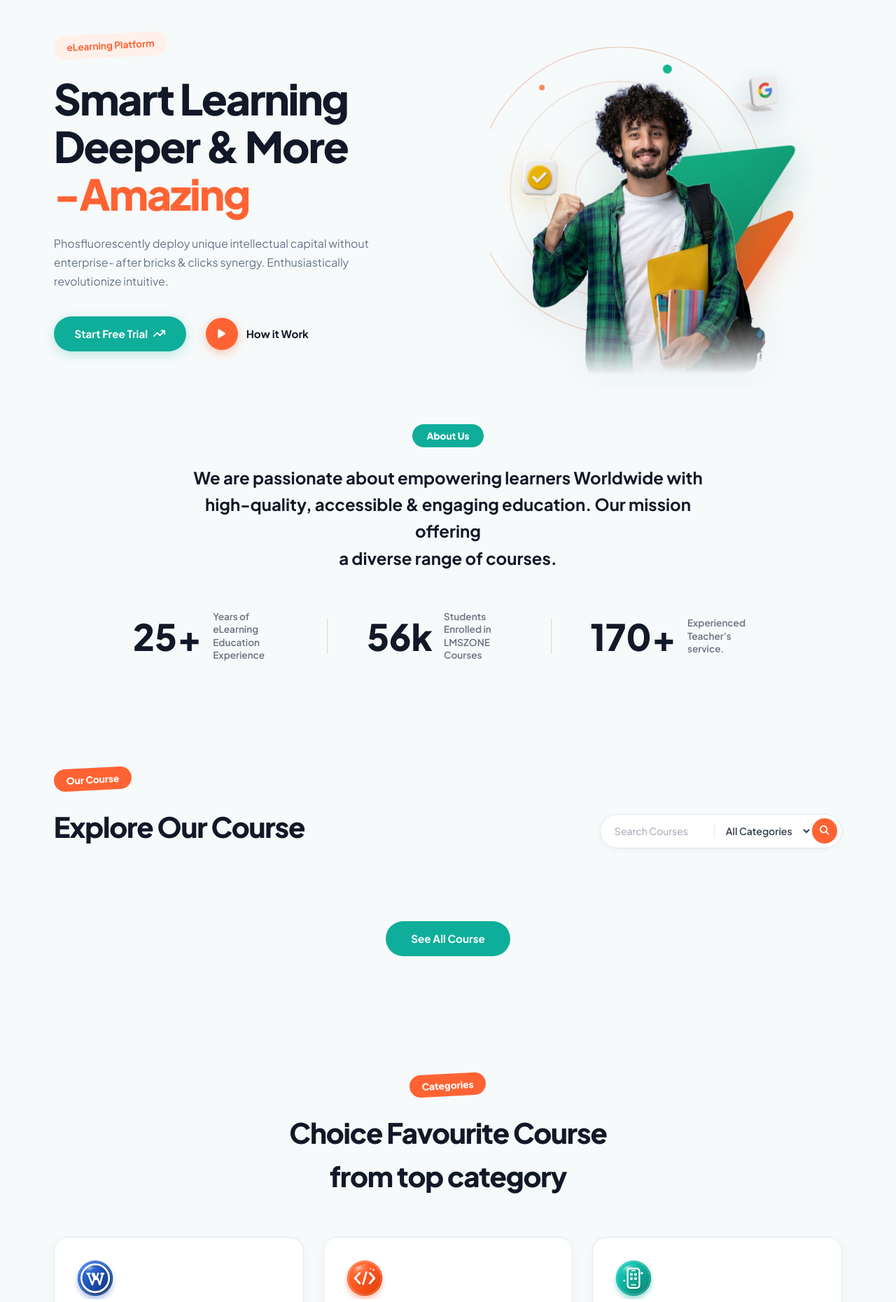
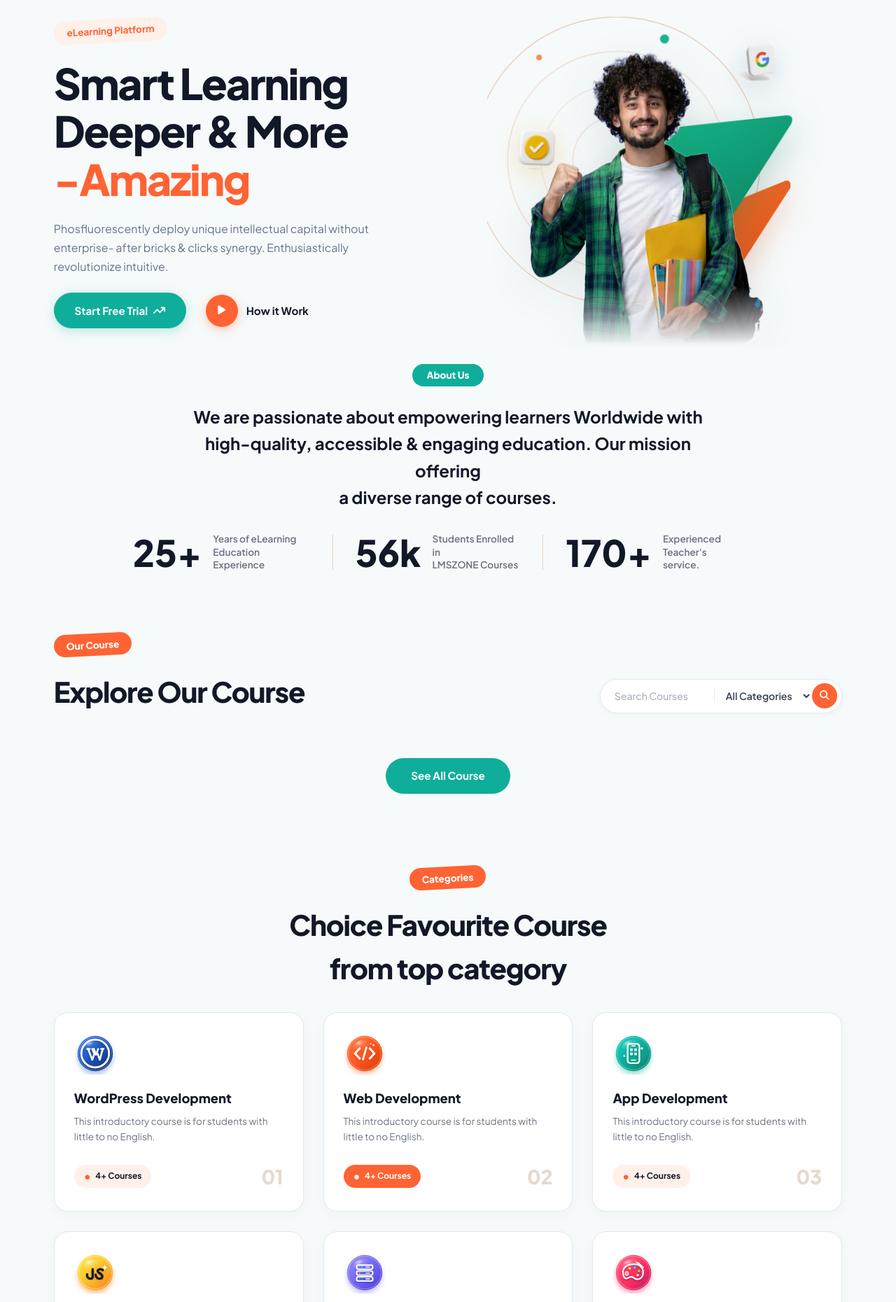
Before and after one commit to saidurrahmanmisket/devskill-lms, a Django app: page / in a window 1280 px wide. Shown: the part 87-1947 px from the top of the page at 70% size. Run offline with Django 5.2, Linux system fonts and the light colour scheme; data that the repository does not hold is empty.

Commit message:
style: reduce gap and spacing across landing page sections

```diff
--- a/templates/public/index.html
+++ b/templates/public/index.html
@@ -205,11 +205,11 @@ body {
    =================================================================== */
 .dev-hero {
   background: var(--dev-bg-blush);
-  padding: 3rem 6vw 0 6vw;
+  padding: 1.5rem 6vw 0 6vw;
   display: grid;
   grid-template-columns: 1.1fr 1fr;
   align-items: center;
-  gap: 2rem;
+  gap: 1rem;
   position: relative;
   overflow: hidden;
 }
@@ -217,7 +217,7 @@ body {
 .dev-hero-left {
   position: relative;
   z-index: 2;
-  padding-bottom: 3.5rem;
+  padding-bottom: 1.5rem;
 }
 
 .dev-hero-title {
@@ -237,7 +237,7 @@ body {
   line-height: 1.7;
   color: var(--dev-text);
   max-width: 480px;
-  margin-bottom: 2.25rem;
+  margin-bottom: 1.5rem;
 }
 
 .dev-hero-btn-row {
@@ -508,7 +508,7 @@ body {
    =================================================================== */
 .dev-about-strip {
   background: var(--dev-bg-blush);
-  padding: 3rem 6vw 4.5rem 6vw;
+  padding: 1.5rem 6vw 2.5rem 6vw;
   text-align: center;
 }
 
@@ -529,14 +529,14 @@ body {
   line-height: 1.6;
   color: #111827;
   max-width: 760px;
-  margin: 0 auto 3.5rem auto;
+  margin: 0 auto 2rem auto;
 }
 
 .dev-stats-grid {
   display: flex;
   align-items: center;
   justify-content: center;
-  gap: 3.5rem;
+  gap: 2rem;
   max-width: 900px;
   margin: 0 auto;
 }
@@ -571,14 +571,14 @@ body {
    =================================================================== */
 .dev-courses-section {
   background: var(--dev-bg-blush);
-  padding: 5rem 6vw;
+  padding: 3rem 6vw;
 }
 
 .dev-section-top-flex {
   display: flex;
   align-items: flex-end;
   justify-content: space-between;
-  margin-bottom: 3rem;
+  margin-bottom: 2rem;
 }
 
 .dev-section-title {
@@ -650,7 +650,7 @@ body {
   display: grid;
   grid-template-columns: repeat(3, 1fr);
   gap: 2rem;
-  margin-bottom: 3.5rem;
+  margin-bottom: 2rem;
 }
 
 .dev-course-card {
@@ -782,7 +782,7 @@ body {
    =================================================================== */
 .dev-cats-section {
   background: var(--dev-bg-blush);
-  padding: 5.5rem 6vw;
+  padding: 3.5rem 6vw;
   text-align: center;
 }
 
@@ -791,7 +791,7 @@ body {
   grid-template-columns: repeat(3, 1fr);
   gap: 1.75rem;
   max-width: 1140px;
-  margin: 3.5rem auto;
+  margin: 2rem auto;
   text-align: left;
 }
 
```
